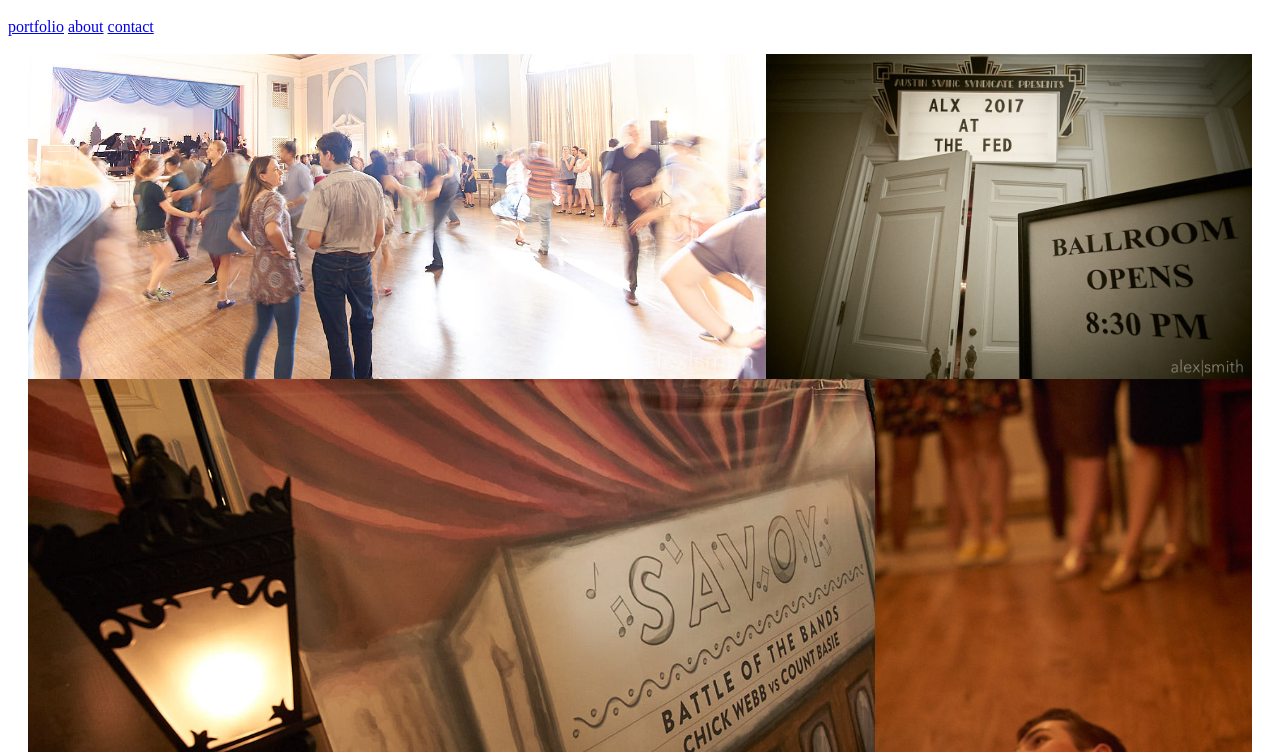
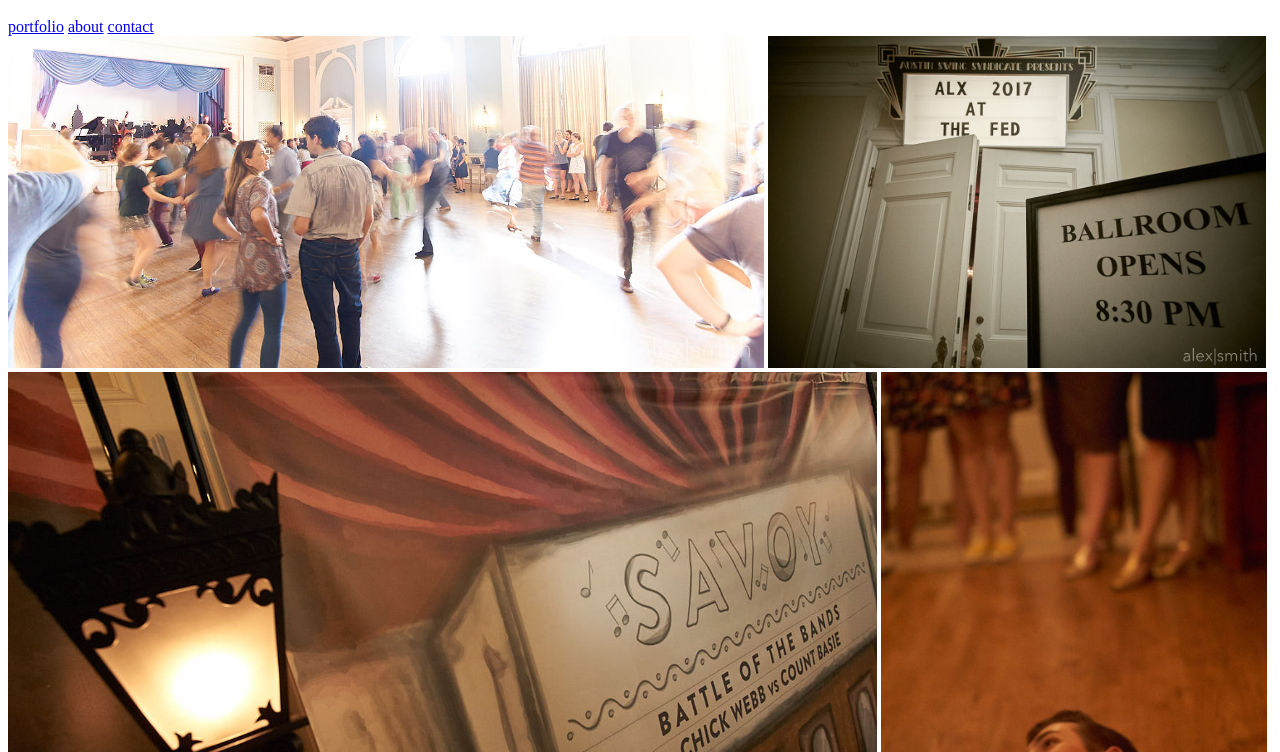
Before and after one commit to l2blackbelt/alexshootsstuff, a plain HTML site: page test_js.html in a window 1280 px wide. Shown: the part 48-800 px from the top of the page. Drawn offline with nearby package versions, Linux system fonts and the light colour scheme.

Commit message:
working with a couple of single mixel mistakes

```diff
--- a/test_js.html
+++ b/test_js.html
@@ -13,27 +13,16 @@
 
 
 
-h = x*w
 
-w = W
+w1 + w2 + w3 = W
 
 x = w/h
-h = w/x
-w = hx
-
-x = divwidth/200
-
-w1 + w2 +w3 = W
-
-h1 = h2 = h3
-
-H  such that w1 +w2 + w3 = W
+w = xh
 
 hx1 + hx2 + hx3 = W
 
 h = W / (x1 +x2 + x3)
 
-w1/h1=x1.
 -->
 
 
@@ -48,15 +37,15 @@ w1/h1=x1.
 	<a href="#">contact</a>
 	<style>
 		img {
-    		max-width: 100%;
-    		max-height: 100%;
-    		/*padding:5px;*/
+    		/*max-width: 100%;
+    		max-height: 100%;*/
+    		padding-left: 0px;
+    		padding-right: 0px;
+    		padding-bottom: 0px;
+    		border:5px;
 		}
-		div {
-  			/*padding:10px;
- 			/*background:#bada55;
- 			border:1px solid;
- 			margin:10px*/
+		section{
+			/*padding-right: 20px*/
 		}
 	</style>
 </head>
@@ -77,10 +66,7 @@ w1/h1=x1.
 <script>
 
 	/*$(window).resize(function(){
-		$('#photos div').each(function () {$(this).attr("id","removeme")});
 		sort_pics()
-		$('#photos #removeme').each(function () {$(this).remove()});
-
 	});*/
 
 	$(window).on("load", function(){
@@ -90,55 +76,53 @@ w1/h1=x1.
 
 
 	function sort_pics(){
-		//master variables
-		var max_div_height = 600
-		var image_padding_inner = 0 //multiplied by 2 (ALSO NOT DONE YET)
-		var image_padding_left = 20
-		var image_padding_right = 20
 
-
-		//loop variables
-		var aspect_ratio_sum = 1
-		var divwidth = 9999999999
-		var div = '<div id="cur" style="height:'+max_div_height+'; padding-bottom:'+image_padding_inner*2+'; padding-left:'+image_padding_left+'; padding-right:'+image_padding_right+'" </div><br/>'
-
-
-		window_width = $(document).width()-image_padding_left-image_padding_right-16 //note: 16 appears to be the base amount of padding.  Just on Chrome?
-		$('#photos img').each(function () {
-
-			//start on new line if current line full, or first loop
-			if(divwidth>window_width){
-				newline()
-			}
-			else{
-				divwidth += image_padding_inner*2 //compensate for spacing between images
-			}
-
-			//add image to current line
-
-			var width = $(this).width()
-			var height = $(this).height()  //WHY DOES THIS CHANGE?!??!?!?!?!!?
-
-			if(height < max_div_height){max_div_height = height} //div shouldn't be taller than the maximum of the picture's height or the height I set
-
-			aspect_ratio_sum += (width/height) //save aspect ratio sum for scaling the div once we find out it's getting wider than the window.
-
-			$("#cur").append($(this))
-			divwidth += $(this).width() //div shouldn't be wider than the window. save tally of image widths to check later (order matters, I want width inside div)
+		var max_line_height = 600
 
 
 
+		var window_width = $(window).width()-25 //note: 16 appears to be the base amount of padding.  Just on Chrome?
+
+		var img_list = []
+		var aspect_ratio_sum = 0
+		var line_height = max_line_height
+		var fudge_image_padding = 0 //on lines that have two or more pictures, there is a 1 px border around, so 2 px between them
+
+
+		console.log("window.  width="+window_width)
+
+		$('#photos img').each(function () {
+
+			var img_width = $(this).width()
+			var img_height = $(this).height()
+			console.log("image.  width="+img_width+" height="+img_height)
+
+			if(img_height < line_height){line_height = img_height} //div shouldn't be taller than the maximum of the picture's height or the height I set
+			aspect_ratio_sum += (img_width/img_height) //save aspect ratio sum for scaling the div once we find out it's getting wider than the window.
+			img_list.push($(this))
+
+			var cur_line_height = (window_width-fudge_image_padding*2.0*img_list.length)/aspect_ratio_sum
+
+			//cur_line_height = window_width/img_width*img_height
+
+
+			if(cur_line_height < line_height){ //calculated height of window less than maximum
+				console.log("new line with height="+cur_line_height)
+				if (img_list.length ==1 ) {
+					//edge case handling
+					img_list[0].css("padding-bottom","4")
+					cur_line_height+=fudge_image_padding
+				}
+				for(i = 0; i < img_list.length; i++){
+					img_list[i].height(parseInt(cur_line_height))
+					//img_list[i].width(img_list[i].width()/line_height*cur_line_height)
+				}
+				img_list = []
+				aspect_ratio_sum = 0
+				line_height = max_line_height
+
+			}
+
 	    });
-
-	    newline() //get final line to fit to a div, too.
-
-	    function newline(){
-		    //start on new line if current line full, or first loop
-			$("#cur").height(window_width/aspect_ratio_sum)
-			$("#cur").attr("id","old")
-			$("#photos").append(div)
-			divwidth = 0
-			aspect_ratio_sum = 0
-		}
 	}
 </script>
```
